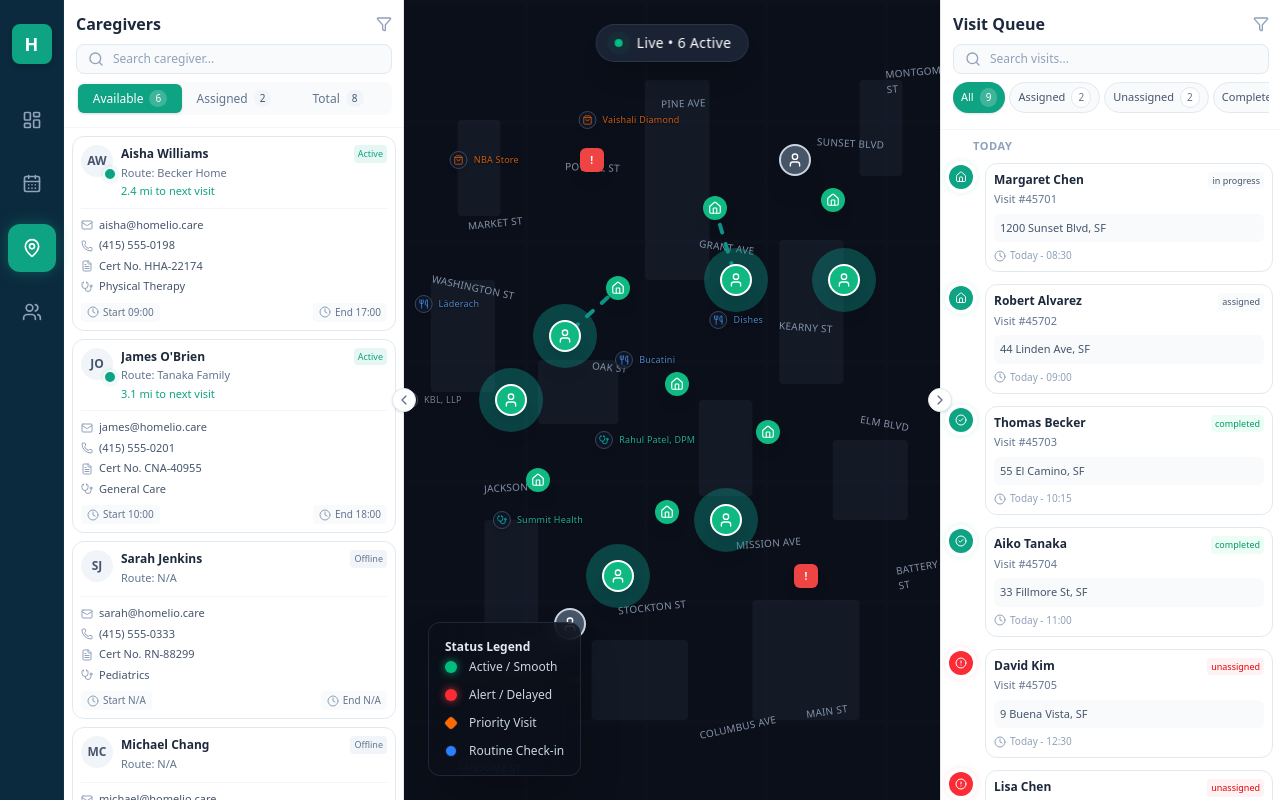
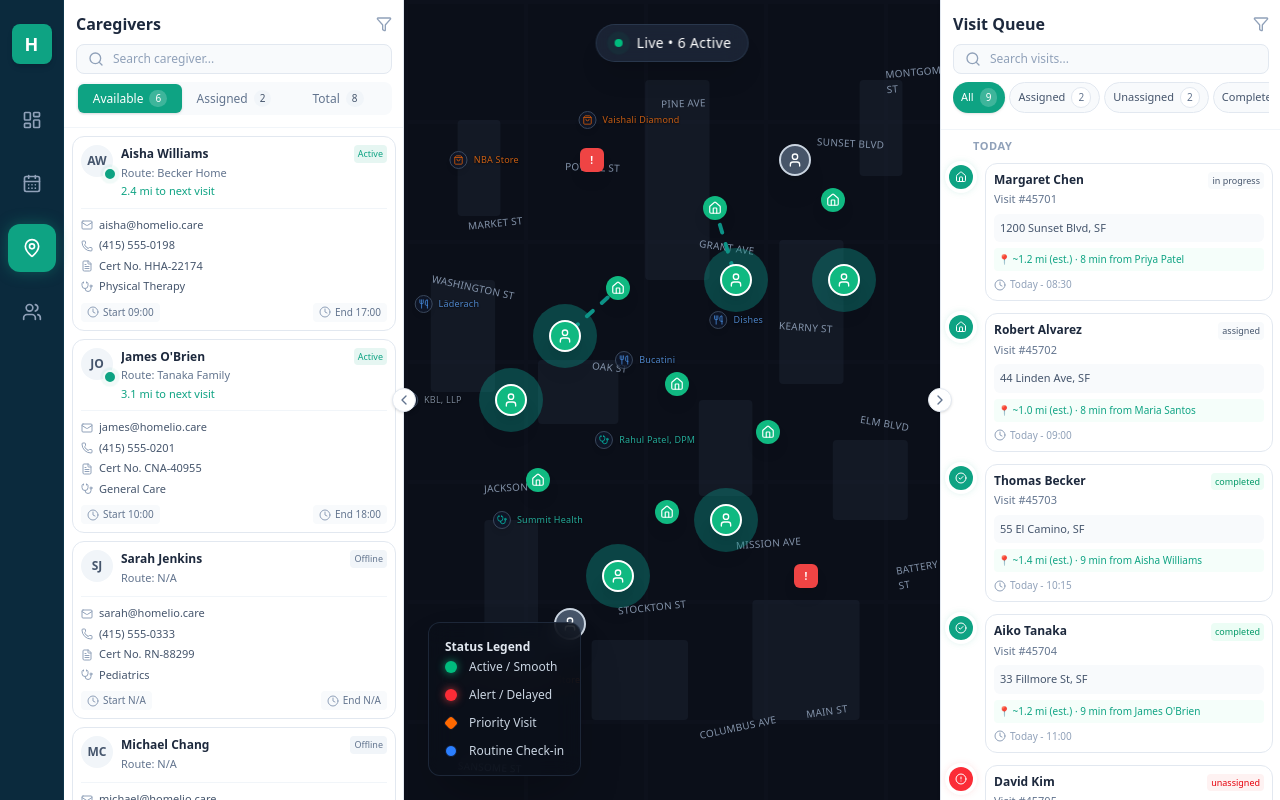
Before and after one commit to anilbuffer/homeliocare, a Next.js app: page /caregivers-tracker in a window 1280 px wide. Built offline with nearby package versions, Linux system fonts and the light colour scheme.

Commit message:
feat: implement caregivers tracker dashboard with roster, interactive map, and visit queue drag-and-drop assignment

```diff
--- a/src/app/caregivers-tracker/page.tsx
+++ b/src/app/caregivers-tracker/page.tsx
@@ -13,6 +13,14 @@ export default function CaregiversTrackerPage() {
   const [selectedCaregiverId, setSelectedCaregiverId] = useState<string | null>(null);
   const [selectedVisitId, setSelectedVisitId] = useState<string | null>(null);
   const [toastMessage, setToastMessage] = useState<string | null>(null);
+
+  // New states for drag & drop / hover preview
+  const [hoveredCaregiverId, setHoveredCaregiverId] = useState<string | null>(null);
+  const [draggedCaregiverId, setDraggedCaregiverId] = useState<string | null>(null);
+  const [dragOverVisitId, setDragOverVisitId] = useState<string | null>(null);
+
+  const activeCaregiverId = draggedCaregiverId || hoveredCaregiverId;
+  const activeCaregiver = caregivers.find(c => c.id === activeCaregiverId);
 
   const assignedCaregiverIds = new Set(
     visits.filter(v => v.status === "Assigned" || v.status === "In Progress").map(v => v.caregiverId).filter(Boolean) as string[]
@@ -65,6 +73,8 @@ export default function CaregiversTrackerPage() {
         assignedCaregiverIds={assignedCaregiverIds}
         selectedCaregiverId={selectedCaregiverId}
         onSelectCaregiver={handleSelectCaregiver}
+        onHoverCaregiver={setHoveredCaregiverId}
+        onDragCaregiver={setDraggedCaregiverId}
       />
 
       <LiveMap
@@ -74,6 +84,8 @@ export default function CaregiversTrackerPage() {
         selectedVisitId={selectedVisitId}
         onSelectCaregiver={handleSelectCaregiver}
         onSelectVisit={handleSelectVisit}
+        activeCaregiverId={activeCaregiverId}
+        dragOverVisitId={dragOverVisitId}
       />
 
       <VisitQueue
@@ -81,6 +93,9 @@ export default function CaregiversTrackerPage() {
         selectedVisitId={selectedVisitId}
         onSelectVisit={handleSelectVisit}
         onAssign={handleAssignCaregiver}
+        activeCaregiver={activeCaregiver}
+        onDragOverVisit={setDragOverVisitId}
+        caregivers={caregivers}
       />
 
       {/* Toast Notification */}
--- a/src/components/tracker/CaregiverRoster.tsx
+++ b/src/components/tracker/CaregiverRoster.tsx
@@ -11,9 +11,18 @@ interface CaregiverRosterProps {
   assignedCaregiverIds: Set<string>;
   selectedCaregiverId: string | null;
   onSelectCaregiver: (id: string | null) => void;
+  onHoverCaregiver?: (id: string | null) => void;
+  onDragCaregiver?: (id: string | null) => void;
 }
 
-export function CaregiverRoster({ caregivers, assignedCaregiverIds, selectedCaregiverId, onSelectCaregiver }: CaregiverRosterProps) {
+export function CaregiverRoster({
+  caregivers,
+  assignedCaregiverIds,
+  selectedCaregiverId,
+  onSelectCaregiver,
+  onHoverCaregiver,
+  onDragCaregiver,
+}: CaregiverRosterProps) {
   const [searchTerm, setSearchTerm] = useState("");
   const [filterStatus, setFilterStatus] = useState<"Available" | "Assigned" | "Total">("Available");
   const [isCollapsed, setIsCollapsed] = useState(false);
@@ -109,12 +118,16 @@ export function CaregiverRoster({ caregivers, assignedCaregiverIds, selectedCare
                   transition={{ duration: 0.2, delay: i * 0.05 }}
                   onClick={() => onSelectCaregiver(isSelected ? null : cg.id)}
                   draggable={isAvailable}
+                  onMouseEnter={() => onHoverCaregiver?.(cg.id)}
+                  onMouseLeave={() => onHoverCaregiver?.(null)}
                   onDragStart={(e: any) => {
                     if (isAvailable) {
                       e.dataTransfer.setData("caregiverId", cg.id);
                       e.dataTransfer.effectAllowed = "move";
+                      onDragCaregiver?.(cg.id);
                     }
                   }}
+                  onDragEnd={() => onDragCaregiver?.(null)}
                   className={clsx(
                     "relative bg-white rounded-xl border p-2 transition-all hover:shadow-md group",
                     isSelected ? "border-brand-teal shadow-[0_0_0_1px_rgba(14,163,131,1)]" : "border-slate-200",
--- a/src/components/tracker/LiveMap.tsx
+++ b/src/components/tracker/LiveMap.tsx
@@ -13,6 +13,8 @@ interface LiveMapProps {
   selectedVisitId: string | null;
   onSelectCaregiver: (id: string | null) => void;
   onSelectVisit: (id: string | null) => void;
+  activeCaregiverId?: string | null;
+  dragOverVisitId?: string | null;
 }
 
 export function LiveMap({
@@ -22,6 +24,8 @@ export function LiveMap({
   selectedVisitId,
   onSelectCaregiver,
   onSelectVisit,
+  activeCaregiverId,
+  dragOverVisitId,
 }: LiveMapProps) {
 
   // Find connections (assigned visits)
@@ -41,6 +45,20 @@ export function LiveMap({
       }
       return null;
     }).filter(Boolean) as { id: string, x1: number, y1: number, x2: number, y2: number, isActive: boolean }[];
+
+  // Add preview connection
+  const activeCaregiver = caregivers.find(c => c.id === activeCaregiverId);
+  const targetVisit = visits.find(v => v.id === dragOverVisitId);
+  if (activeCaregiver && targetVisit) {
+    connections.push({
+      id: `preview-${activeCaregiver.id}-${targetVisit.id}`,
+      x1: activeCaregiver.location.x,
+      y1: activeCaregiver.location.y,
+      x2: targetVisit.location.x,
+      y2: targetVisit.location.y,
+      isActive: true,
+    });
+  }
 
   const getVisitIconInfo = (status: Visit["status"]) => {
     switch (status) {
--- a/src/components/tracker/VisitQueue.tsx
+++ b/src/components/tracker/VisitQueue.tsx
@@ -4,16 +4,19 @@ import React, { useState } from "react";
 import { motion, AnimatePresence } from "framer-motion";
 import { Search, Filter, Home, AlertCircle, CheckCircle2, ChevronRight, ChevronLeft, Clock } from "lucide-react";
 import clsx from "clsx";
-import { Visit } from "@/lib/mockTrackerData";
+import { Visit, Caregiver } from "@/lib/mockTrackerData";
 
 interface VisitQueueProps {
   visits: Visit[];
   selectedVisitId: string | null;
   onSelectVisit: (id: string | null) => void;
   onAssign?: (caregiverId: string, visitId: string) => void;
+  activeCaregiver?: Caregiver | null;
+  onDragOverVisit?: (visitId: string | null) => void;
+  caregivers?: Caregiver[];
 }
 
-export function VisitQueue({ visits, selectedVisitId, onSelectVisit, onAssign }: VisitQueueProps) {
+export function VisitQueue({ visits, selectedVisitId, onSelectVisit, onAssign, activeCaregiver, onDragOverVisit, caregivers = [] }: VisitQueueProps) {
   const [searchTerm, setSearchTerm] = useState("");
   const [filterStatus, setFilterStatus] = useState<"All" | "Assigned" | "Unassigned" | "Completed">("All");
   const [isCollapsed, setIsCollapsed] = useState(false);
@@ -53,6 +56,17 @@ export function VisitQueue({ visits, selectedVisitId, onSelectVisit, onAssign }:
       case "Completed": return "bg-brand-teal shadow-[0_0_10px_rgba(14,163,131,0.4)]";
       default: return "bg-brand-teal shadow-[0_0_10px_rgba(14,163,131,0.4)]";
     }
+  };
+
+  const getDistanceInfo = (v: Visit, specificCaregiver?: Caregiver | null) => {
+    const targetCaregiver = specificCaregiver || activeCaregiver;
+    if (!targetCaregiver) return null;
+    const dx = targetCaregiver.location.x - v.location.x;
+    const dy = targetCaregiver.location.y - v.location.y;
+    const rawDist = Math.sqrt(dx * dx + dy * dy);
+    const miles = (rawDist / 10).toFixed(1);
+    const minutes = Math.round((rawDist / 10) * 3 + 5);
+    return { miles, minutes, name: targetCaregiver.name };
   };
 
   return (
@@ -143,17 +157,20 @@ export function VisitQueue({ visits, selectedVisitId, onSelectVisit, onAssign }:
                     onDragEnter={() => {
                       if (v.status === "Unassigned") {
                         setDragOverId(v.id);
+                        onDragOverVisit?.(v.id);
                       }
                     }}
                     onDragLeave={() => {
                       if (v.status === "Unassigned" && dragOverId === v.id) {
                         setDragOverId(null);
+                        onDragOverVisit?.(null);
                       }
                     }}
                     onDrop={(e) => {
                       if (v.status === "Unassigned") {
                         e.preventDefault();
                         setDragOverId(null);
+                        onDragOverVisit?.(null);
                         const caregiverId = e.dataTransfer.getData("caregiverId");
                         if (caregiverId && onAssign) {
                           onAssign(caregiverId, v.id);
@@ -196,6 +213,25 @@ export function VisitQueue({ visits, selectedVisitId, onSelectVisit, onAssign }:
                         {v.address}
                       </div>
 
+                      {(() => {
+                        const assignedCaregiver = v.caregiverId ? caregivers.find(c => c.id === v.caregiverId) : null;
+                        const distInfo = getDistanceInfo(v, assignedCaregiver);
+
+                        return (
+                          <div className={clsx(
+                            "text-[10px] font-medium p-1 rounded flex items-center gap-1 mb-1.5 transition-colors",
+                            distInfo
+                              ? "bg-emerald-50/50 text-brand-teal"
+                              : "bg-slate-50 text-slate-400"
+                          )}>
+                            📍 {distInfo
+                              ? `~${distInfo.miles} mi (est.) · ${distInfo.minutes} min from ${distInfo.name}`
+                              : "-- mi · -- min (Unassigned)"
+                            }
+                          </div>
+                        );
+                      })()}
+
                       <div className="text-[10px] text-slate-400 flex items-center gap-1">
                         <Clock className="w-3 h-3" />
                         {v.time}
```
